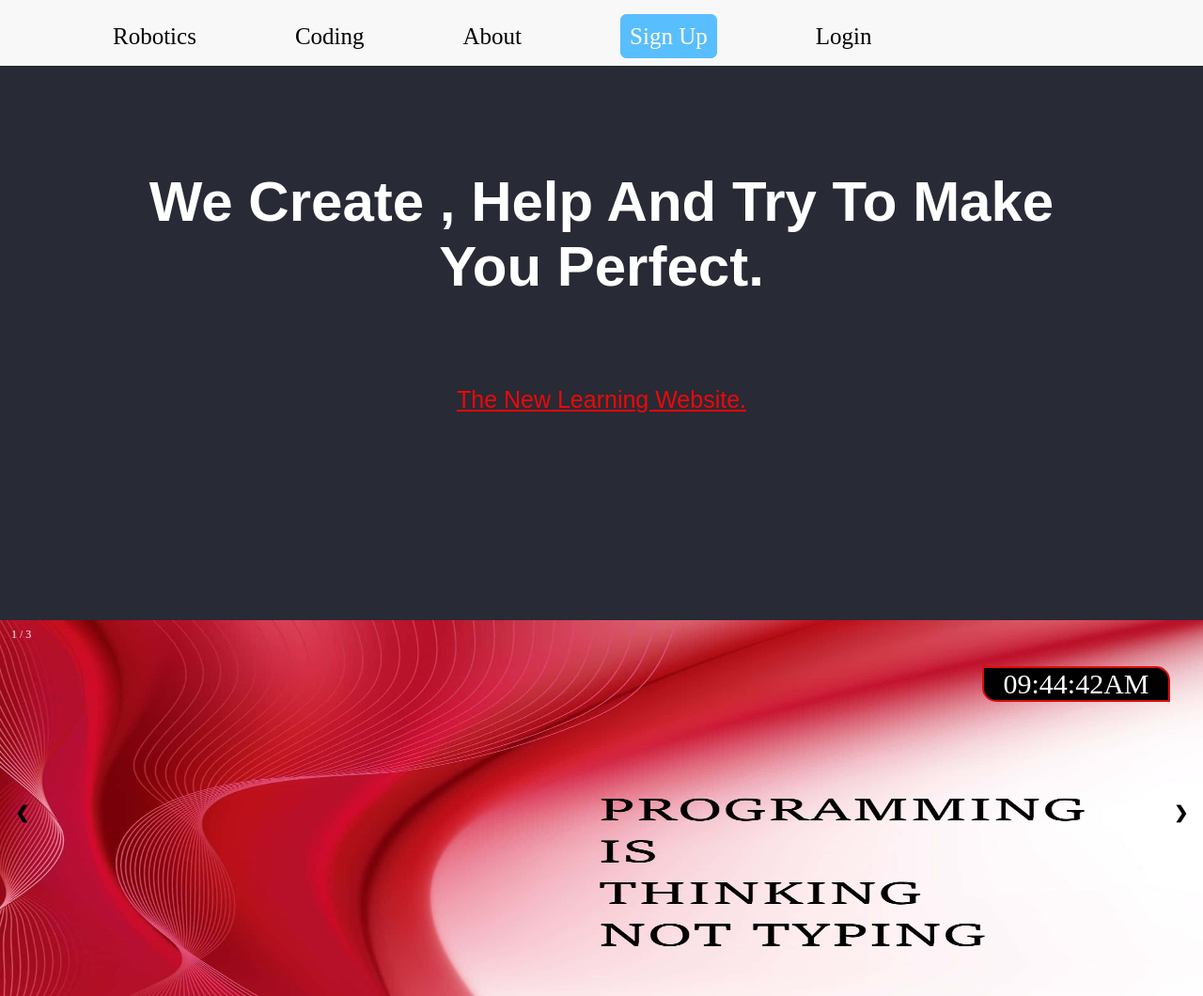
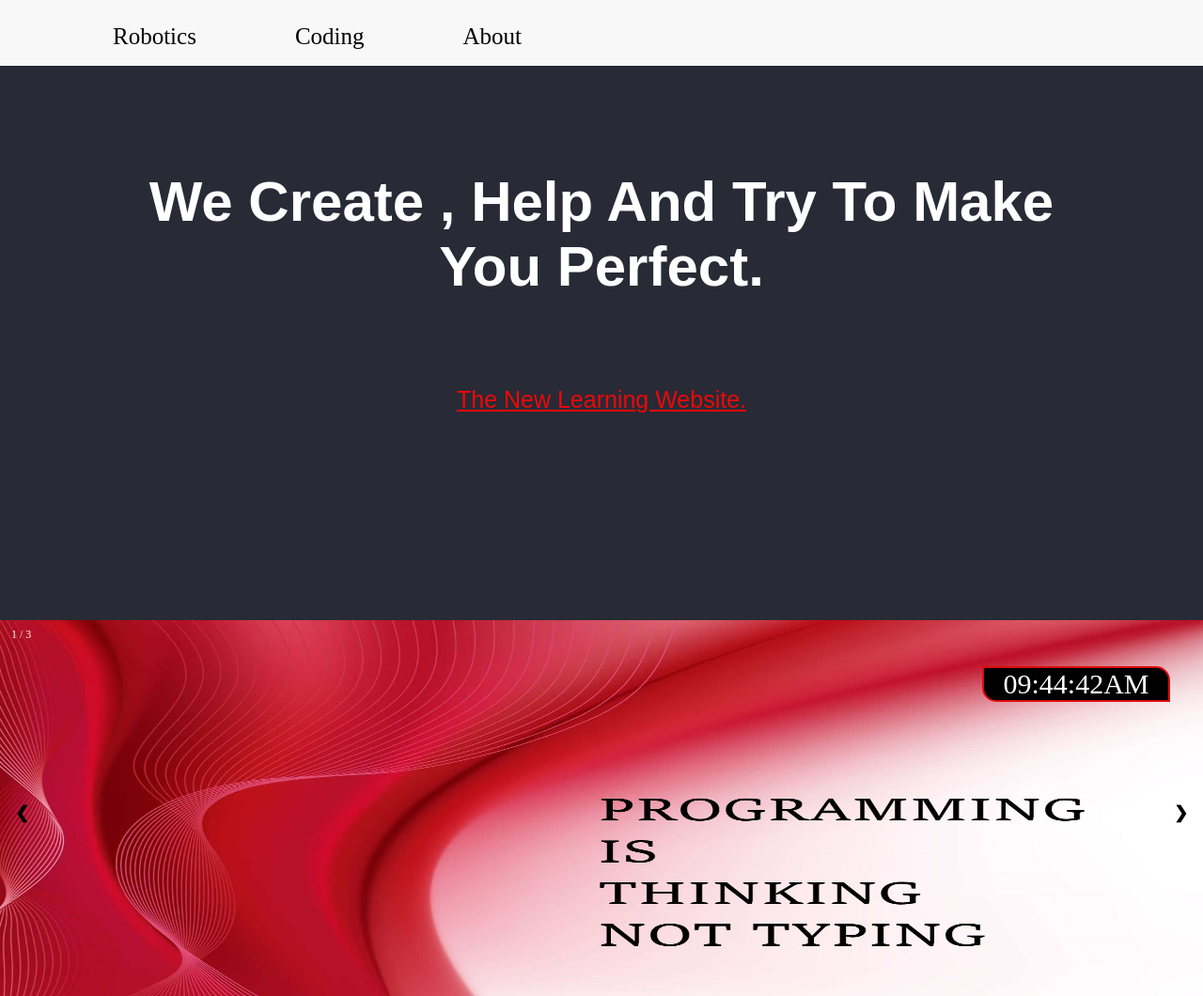
Before and after one commit to adityasah670/myself, a plain HTML site: page index.html in a window 1280 px wide. Shown: the top 1060 px of the page at 94% size. Drawn offline with Linux system fonts and the light colour scheme.

Commit message:
index.html

```diff
--- a/index.html
+++ b/index.html
@@ -24,16 +24,16 @@
 <a href="robotics.html"  target="_self" class="robotics2" title="Robotics"> Robotics</a>
 <a href="code.html" class="code2" title="Code">coding</a>
 <a href="about.html"  class="about2" title="About" > about</a>
-    <a href="sign.html" class="sign2" style="margin: initial;">sign up</a>
-    <a href="log.html" class="log2">Login</a>
+<!--     <a href="sign.html" class="sign2" style="margin: initial;">sign up</a>
+    <a href="log.html" class="log2">Login</a> -->
 </div>
     </div>
     <nav style="position: relative;top: -18px;">
 <a href="robotics.html"  target="_parent" id="robotics" title="Robotics"> Robotics</a>
 <a href="code.html" id="code" title="Code">coding</a>
 <a href="about.html"  id="about" title="About" > about</a>
-    <a href="sign.html" class="sign" >sign up</a>
-    <a href="log.html" class="log">Login</a>
+<!--     <a href="sign.html" class="sign" >sign up</a>
+    <a href="log.html" class="log">Login</a> -->
 </nav>
 </header>
 <main>
```
